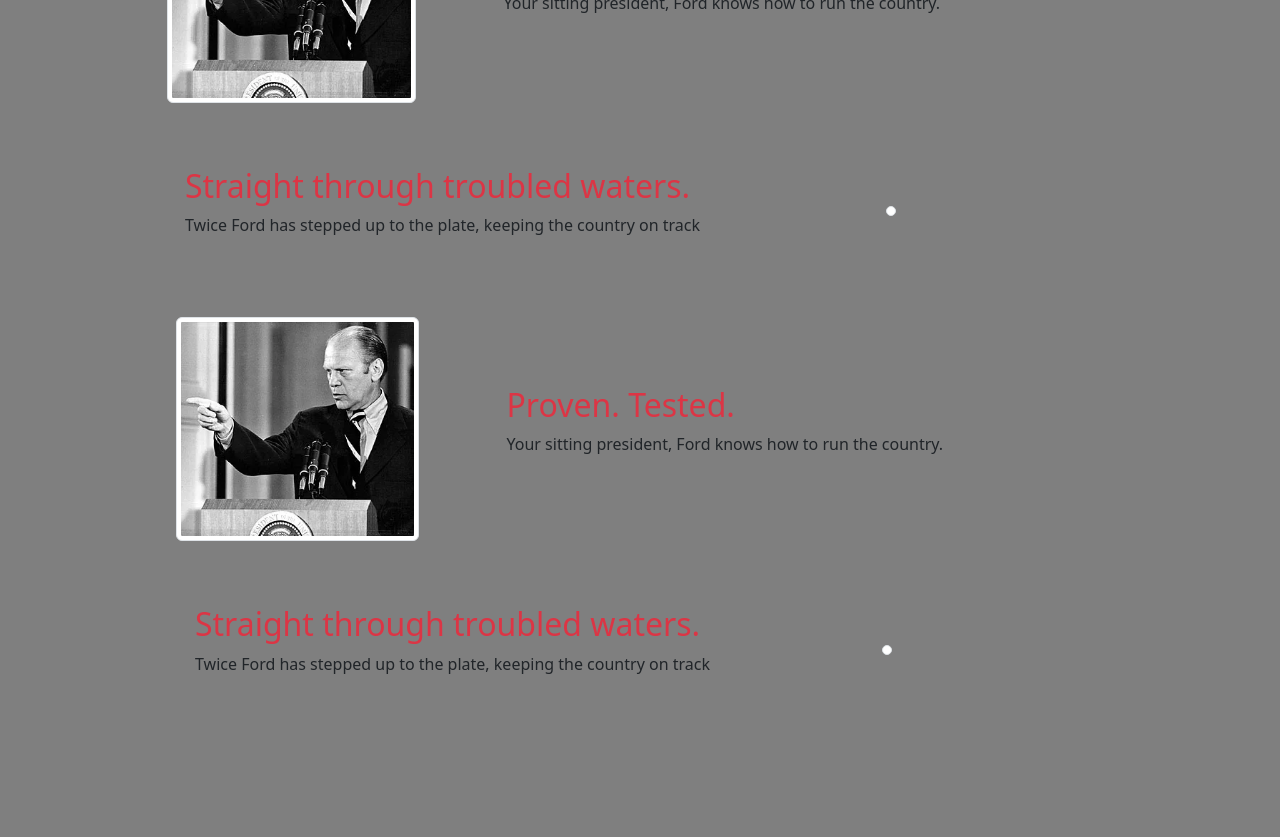
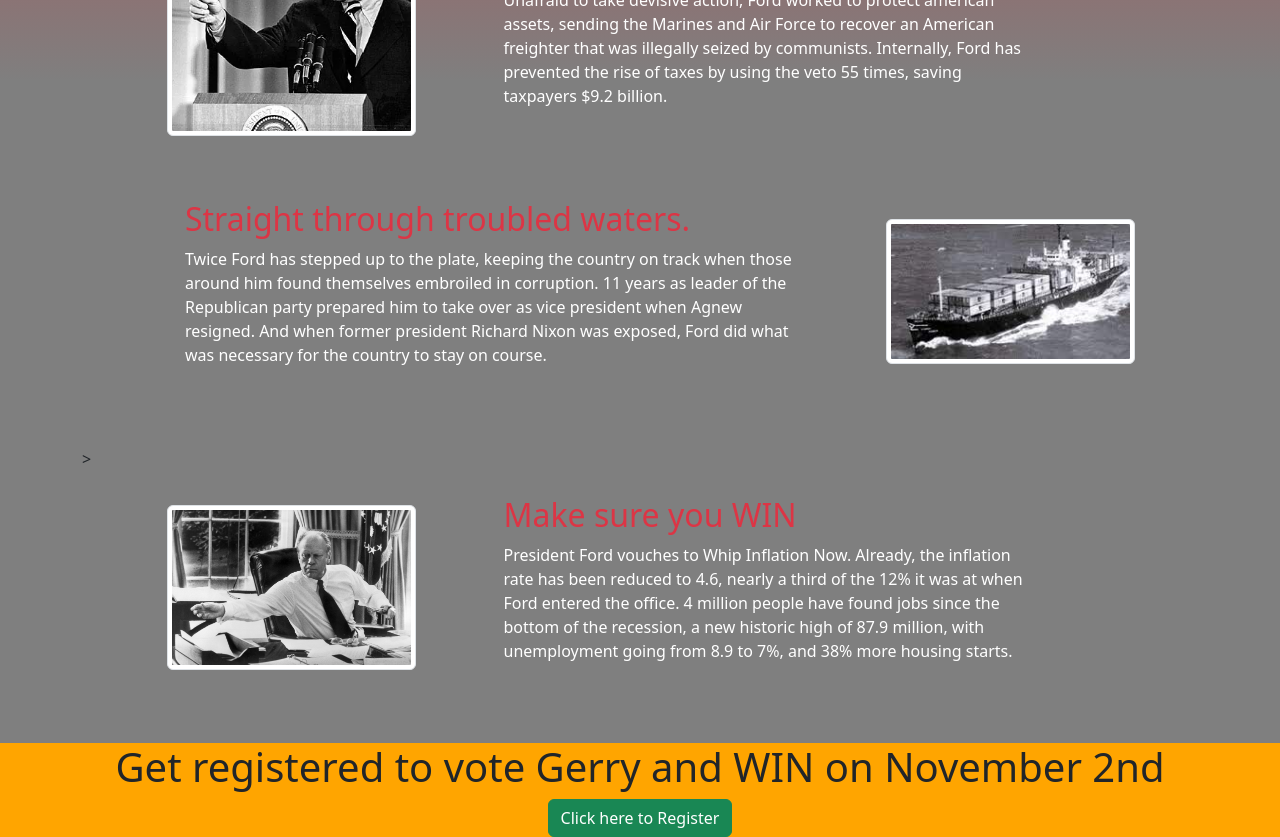
Before and after one commit to AstralTurtle/ford1976campaignsite, a plain HTML site: page index.html in a window 1280 px wide. Shown: the part 673-1510 px from the top of the page. Before the commit the page ends 1429 px from the top, so only its background shows below. Drawn offline with nearby package versions, Linux system fonts and the light colour scheme.

Commit message:
final commit

```diff
--- a/index.html
+++ b/index.html
@@ -1,81 +1,120 @@
 <!DOCTYPE html>
 <html lang="en">
 	<head>
-    <meta charset="UTF-8">
-    <meta name="viewport" content="width=device-width, initial-scale=1.0">
+		<meta charset="UTF-8" />
+		<meta name="viewport" content="width=device-width, initial-scale=1.0" />
 		<title>Document</title>
 
-    <link href="https://cdn.jsdelivr.net/npm/bootstrap@5.3.2/dist/css/bootstrap.min.css" rel="stylesheet" integrity="sha384-T3c6CoIi6uLrA9TneNEoa7RxnatzjcDSCmG1MXxSR1GAsXEV/Dwwykc2MPK8M2HN" crossorigin="anonymous">
-<script src="https://cdn.jsdelivr.net/npm/bootstrap@5.3.2/dist/js/bootstrap.bundle.min.js" integrity="sha384-C6RzsynM9kWDrMNeT87bh95OGNyZPhcTNXj1NW7RuBCsyN/o0jlpcV8Qyq46cDfL" crossorigin="anonymous"></script>
-<link rel="stylesheet" href="styles.css">
-<link href="https://unpkg.com/aos@2.3.1/dist/aos.css" rel="stylesheet">
+		<link
+			href="https://cdn.jsdelivr.net/npm/bootstrap@5.3.2/dist/css/bootstrap.min.css"
+			rel="stylesheet"
+			integrity="sha384-T3c6CoIi6uLrA9TneNEoa7RxnatzjcDSCmG1MXxSR1GAsXEV/Dwwykc2MPK8M2HN"
+			crossorigin="anonymous" />
+		<script
+			src="https://cdn.jsdelivr.net/npm/bootstrap@5.3.2/dist/js/bootstrap.bundle.min.js"
+			integrity="sha384-C6RzsynM9kWDrMNeT87bh95OGNyZPhcTNXj1NW7RuBCsyN/o0jlpcV8Qyq46cDfL"
+			crossorigin="anonymous"></script>
+		<link rel="stylesheet" href="styles.css" />
+		<link href="https://unpkg.com/aos@2.3.1/dist/aos.css" rel="stylesheet" />
 		<script src="https://unpkg.com/aos@2.3.1/dist/aos.js"></script>
 	</head>
 	<body>
-    <div id="splash" class=""><h1>A used <b class="text-danger text-bold">Ford</b> is better then a new <b class="text-info">Car</b>ter</h1></div>
+		<div id="splash" class="">
+			<h1>
+				A used <b class="text-danger text-bold">Ford</b> is better then a new
+				<b class="text-info">Car</b>ter
+			</h1>
+		</div>
+		<h3 id="scrolldown">Scroll down to learn more.</h3>
 
-    <div class="container " data-aos="fade-right"
+		<div
+			class="container"
+			data-aos="fade-right"
 			data-aos-easing="ease-in-sine"
-     data-aos-delay="500"
+			data-aos-delay="250"
 			data-aos-offset="500">
 			<div class="row container infobox">
 				<div class="col-3">
-                <img class="img-fluid img-thumbnail oimg" src="assets/images/img1.jpg" alt="">
+					<img
+						class="img-fluid img-thumbnail oimg"
+						src="assets/images/img1.jpg"
+						alt="" />
 				</div>
 
-            <div class="col-6 infoboxtext ">
+				<div class="col-6 infoboxtext">
 					<h2 class="text-danger">Proven. Tested.</h2>
-                <p>Your sitting president, Ford knows how to run the country.</p>
+					<p>
+						As your sitting president, Ford is experienced in running the
+						country. Unafraid to take devisive action, Ford worked to protect
+						american assets, sending the Marines and Air Force to recover an
+						American freighter that was illegally seized by communists.
+						Internally, Ford has prevented the rise of taxes by using the veto
+						55 times, saving taxpayers $9.2 billion.
+					</p>
 				</div>
 			</div>
 		</div>
 
-    <div class="container"data-aos="fade-left"
+		<div
+			class="container"
+			data-aos="fade-left"
 			data-aos-easing="ease-in-sine"
-     data-aos-delay="500"
+			data-aos-delay="250"
 			data-aos-offset="500">
-        <div class="row container infobox" >
-            <div class = "col-7 infoboxtext">
+			<div class="row container infobox">
+				<div class="col-7 infoboxtext">
 					<h2 class="text-danger">Straight through troubled waters.</h2>
-                <p>Twice Ford has stepped up to the plate, keeping the country on track </p>
+					<p>
+						Twice Ford has stepped up to the plate, keeping the country on track
+						when those around him found themselves embroiled in corruption. 11
+						years as leader of the Republican party prepared him to take over as
+						vice president when Agnew resigned. And when former president
+						Richard Nixon was exposed, Ford did what was necessary for the
+						country to stay on course.
+					</p>
 				</div>
 				<div class="col-3">
-                <img class="img-fluid img-thumbnail oimg" src="" alt="">
+					<img
+						class="img-fluid img-thumbnail oimg"
+						src="assets/images/freighter.jpg"
+						alt="" />
+				</div>
+			</div>
+		</div>
+		<div
+			class="container"
+			data-aos="fade-right"
+			data-aos-easing="ease-in-sine"
+			data-aos-delay="250"
+			data-aos-offset="500">
+			>
+			<div class="row container infobox">
+				<div class="col-3">
+					<img
+						class="img-fluid img-thumbnail oimg"
+						src="assets/images/win.jpg"
+						alt="" />
 				</div>
 
-        </div>
-        <div class="container " data-aos="fade-right"
-        data-aos-easing="ease-in-sine"
-         data-aos-delay="500"
-         data-aos-offset="500">
-            <div class="row container infobox">
-                <div class="col-3">
-                    <img class="img-fluid img-thumbnail oimg" src="assets/images/img1.jpg" alt="">
-                </div>
-
-                <div class="col-6 infoboxtext ">
-                    <h2 class="text-danger">Proven. Tested.</h2>
-                    <p>Your sitting president, Ford knows how to run the country.</p>
+				<div class="col-6 infoboxtext">
+					<h2 class="text-danger">Make sure you WIN</h2>
+					<p>
+						President Ford vouches to Whip Inflation Now. Already, the inflation
+						rate has been reduced to 4.6, nearly a third of the 12% it was at
+						when Ford entered the office. 4 million people have found jobs since
+						the bottom of the recession, a new historic high of 87.9 million,
+						with unemployment going from 8.9 to 7%, and 38% more housing starts.
+					</p>
 				</div>
 			</div>
 		</div>
 
-        <div class="container"data-aos="fade-left"
-        data-aos-easing="ease-in-sine"
-         data-aos-delay="500" data-aos-offset="500"
+		<div class="" id="end">
+			<h1>Get registered to vote Gerry and WIN on November 2nd</h1>
+			<a href="https://vote.gov/" class="btn btn-success"
+				>Click here to Register</a
 			>
-            <div class="row container infobox" >
-                <div class = "col-7 infoboxtext">
-                    <h2 class="text-danger">Straight through troubled waters.</h2>
-                    <p>Twice Ford has stepped up to the plate, keeping the country on track </p>
 		</div>
-                <div class="col-3">
-                    <img class="img-fluid img-thumbnail oimg" src="" alt="">
-                </div>
-
-            </div>
-
-
 
 		<script>
 			AOS.init();
--- a/styles.css
+++ b/styles.css
@@ -21,8 +21,6 @@
 	justify-content: center;
 	align-items: center;
 
-
-
 	height: 100%;
 	margin-top: 2vw;
 	margin-bottom: 5vw;
@@ -30,12 +28,29 @@
 .infoboxtext {
 	margin-left: 5vw;
 	margin-right: 5vw;
-
 }
 .infobox > img {
 	border: 1px solid white;
 }
 
 body {
-    background-color: rgba(0, 0, 0, 0.5);
+	background: linear-gradient(
+		to bottom,
+		#e81b23,
+		rgba(0, 0, 0, 0.5),
+		rgba(0, 0, 0, 0.5)
+	);
 }
+#scrolldown {
+	text-align: center;
+	color: white;
+}
+
+p {
+	color: white;
+}
+
+#end {
+	background: orange;
+	text-align: center;
+}
```
Also changed, not shown: assets/images/freighter.jpg (added), assets/images/win.jpg (added). Lines whose indentation alone changed are shown as unchanged.
